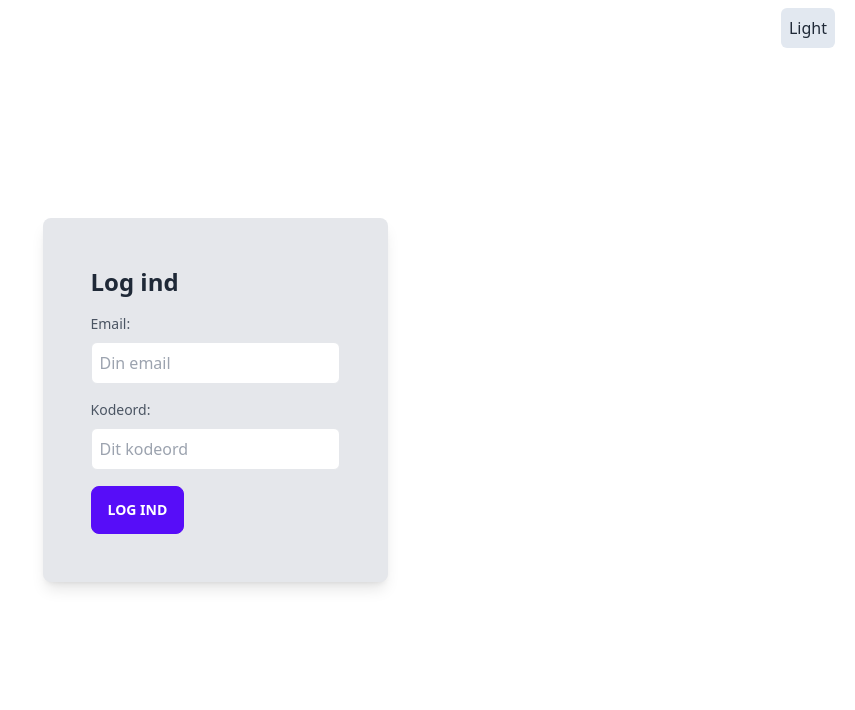
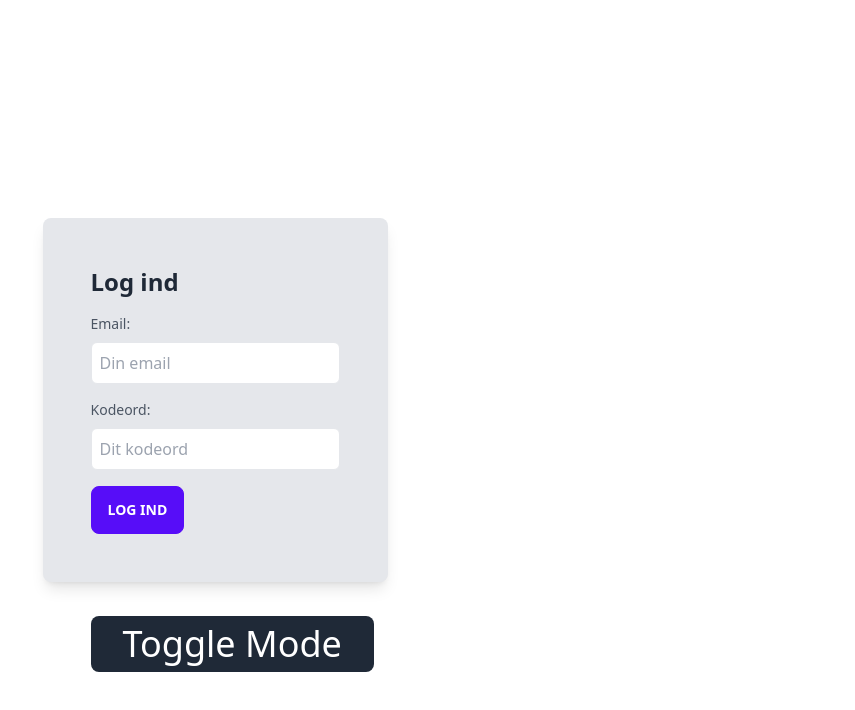
Before and after one commit to ValdemarLarsen/tablet, a Next.js app: page / in a window 1280 px wide. Shown: the top 710 px of the page, without its empty margins (425-1280 px from the left). Built offline with nearby package versions, Linux system fonts and the light colour scheme.

Commit message:
lightmode

```diff
--- a/pages/_app.tsx
+++ b/pages/_app.tsx
@@ -2,7 +2,7 @@ import { ThemeProvider } from 'next-themes'
 import '../styles/globals.css'
 
 const MyApp = ({ Component, pageProps }) => (
-    <ThemeProvider attribute="class" enableColorScheme={false}>
+    <ThemeProvider attribute="class">
         <Component {...pageProps} />
     </ThemeProvider>
 )
--- a/pages/index.tsx
+++ b/pages/index.tsx
@@ -24,7 +24,8 @@ const Homepage = () => (
 
 const HomepageContent = () => { // TO AVOID https://i.imgur.com/798mUI4.png (FOR DEMO PUPOSES ONLY)
     const dispatch = useDispatch()
-    const { theme, setTheme } = useTheme()
+    const { systemTheme, theme, setTheme } = useTheme();
+    const currentTheme = theme === 'system' ? systemTheme : theme;
     const buttonClicked = useSelector((state: RootState) => state.app.buttonClicked)
 
 
@@ -57,10 +58,9 @@ const HomepageContent = () => { // TO AVOID https://i.imgur.com/798mUI4.png (FOR
             <div className="p-12 bg-gray-200 rounded-lg shadow-lg">
                 <h1 className="text-2xl font-bold mb-4">Log ind</h1>
                 <button
-                    className={`w-fit absolute right-5 top-2 p-2 rounded-md hover:scale-110 active:scale-100 duration-200 bg-slate-200 dark:bg-[#212933]`}
-                    onClick={() => setTheme(theme === "dark" ? "light" : "dark")}
-                >
-                    {theme === "light" ? "Dark" : "Light"}
+                    onClick={() => theme == "dark" ? setTheme('light') : setTheme("dark")}
+                    className='bg-gray-800 dark:bg-gray-50 hover:bg-gray-600 dark:hover:bg-gray-300 transition-all duration-100 text-white dark:text-gray-800 px-8 py-2 text-2xl md:text-4xl rounded-lg absolute bottom-32'>
+                    Toggle Mode
                 </button>
                 <form onSubmit={handleSubmit}>
                     <div className="mb-4">
--- a/styles/globals.css
+++ b/styles/globals.css
@@ -1,3 +1,9 @@
 @tailwind base;
 @tailwind components;
 @tailwind utilities;
+
+@layer base{
+    body {
+        @apply dark:bg-gray-800 bg-white
+    }
+}
--- a/tailwind.config.js
+++ b/tailwind.config.js
@@ -4,7 +4,7 @@ module.exports = {
       "./pages/**/*.{js,ts,jsx,tsx}",
       "./components/**/*.{js,ts,jsx,tsx}",
     ],
-    darkMode: ["class"],
+    darkMode: 'class',
     theme: {
       extend: {},
     },
```
